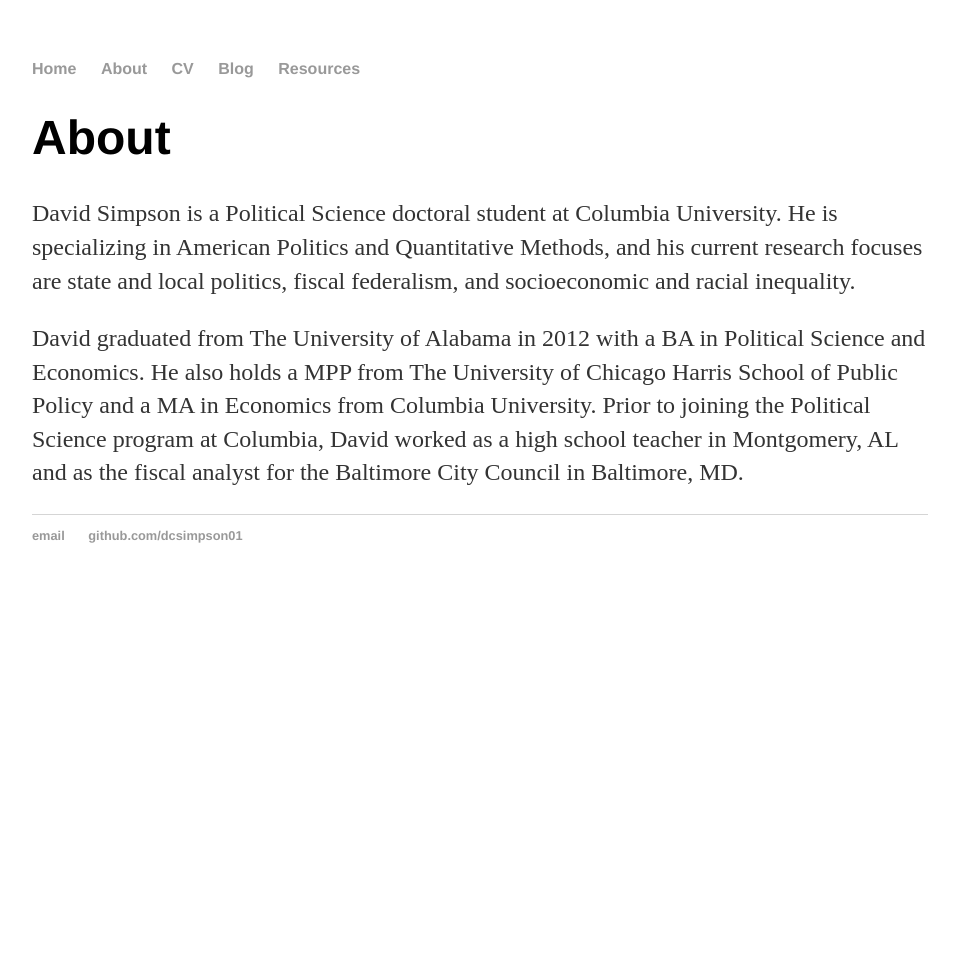
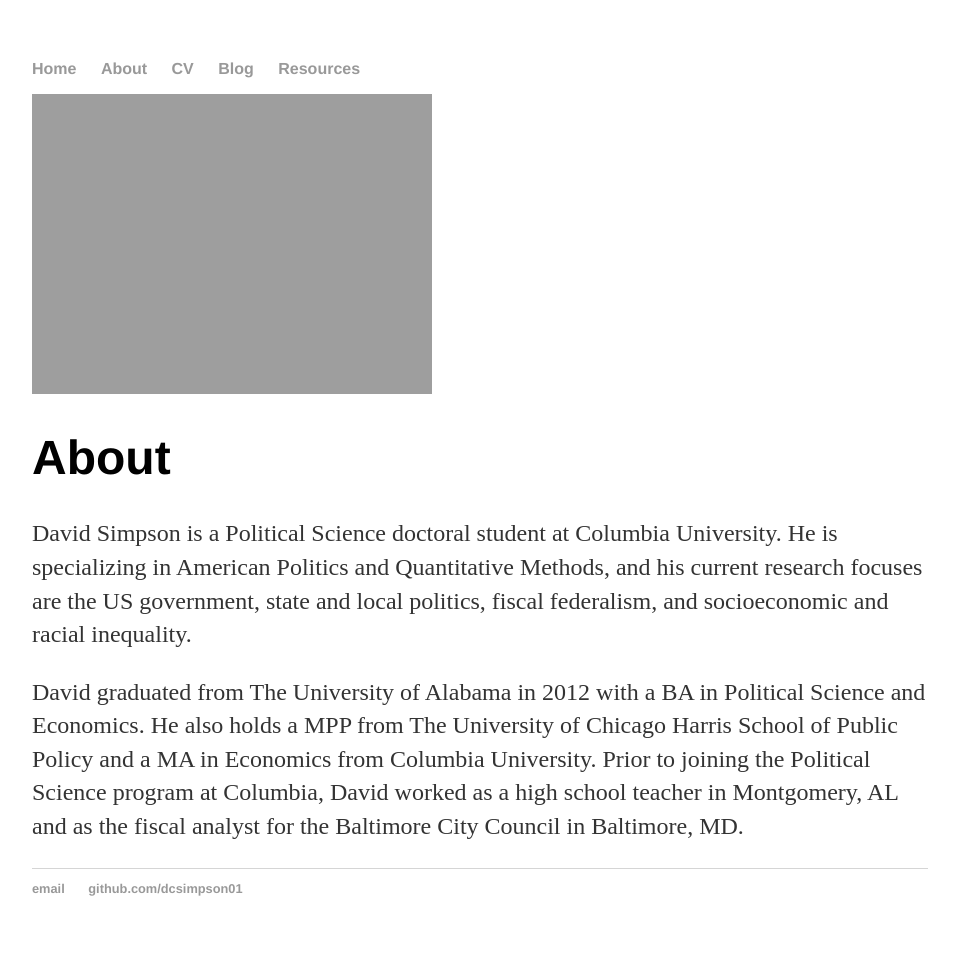
Before and after one commit to dcsimpson01/dcsimpson01.github.io, a Jekyll site: the page built from about/index.html, in a window 1280 px wide. Shown: the whole page, without its empty margins (160-1116 px from the left). Built offline with Jekyll 4.4.1, drawn with Linux system fonts in a browser that asks for light colours; before the commit the page ends 900 px from its top, so only the background shows below that.

Commit message:
Update index.html

```diff
--- a/about/index.html
+++ b/about/index.html
@@ -4,9 +4,11 @@ title: About David Simpson
 ---
 
 		<div class="about">
+
+			<img src="https://dcsimpson01.github.io/docs/David_Bike.jpg" alt="David with Bike">
 			<h1>About</h1>
 
-      <p>David Simpson is a Political Science doctoral student at Columbia University. He is specializing in American Politics and Quantitative Methods, and his current research focuses are state and local politics, fiscal federalism, and socioeconomic and racial inequality.</p>
+      <p>David Simpson is a Political Science doctoral student at Columbia University. He is specializing in American Politics and Quantitative Methods, and his current research focuses are the US government, state and local politics, fiscal federalism, and socioeconomic and racial inequality.</p>
       <p>David graduated from The University of Alabama in 2012 with a BA in Political Science and Economics. He also holds a MPP from The University of Chicago Harris School of Public Policy and a MA in Economics from Columbia University. Prior to joining the Political Science program at Columbia, David worked as a high school teacher in Montgomery, AL and as the fiscal analyst for the Baltimore City Council in Baltimore, MD.</p>
 <!--
 			<ul class="contacts">
```
